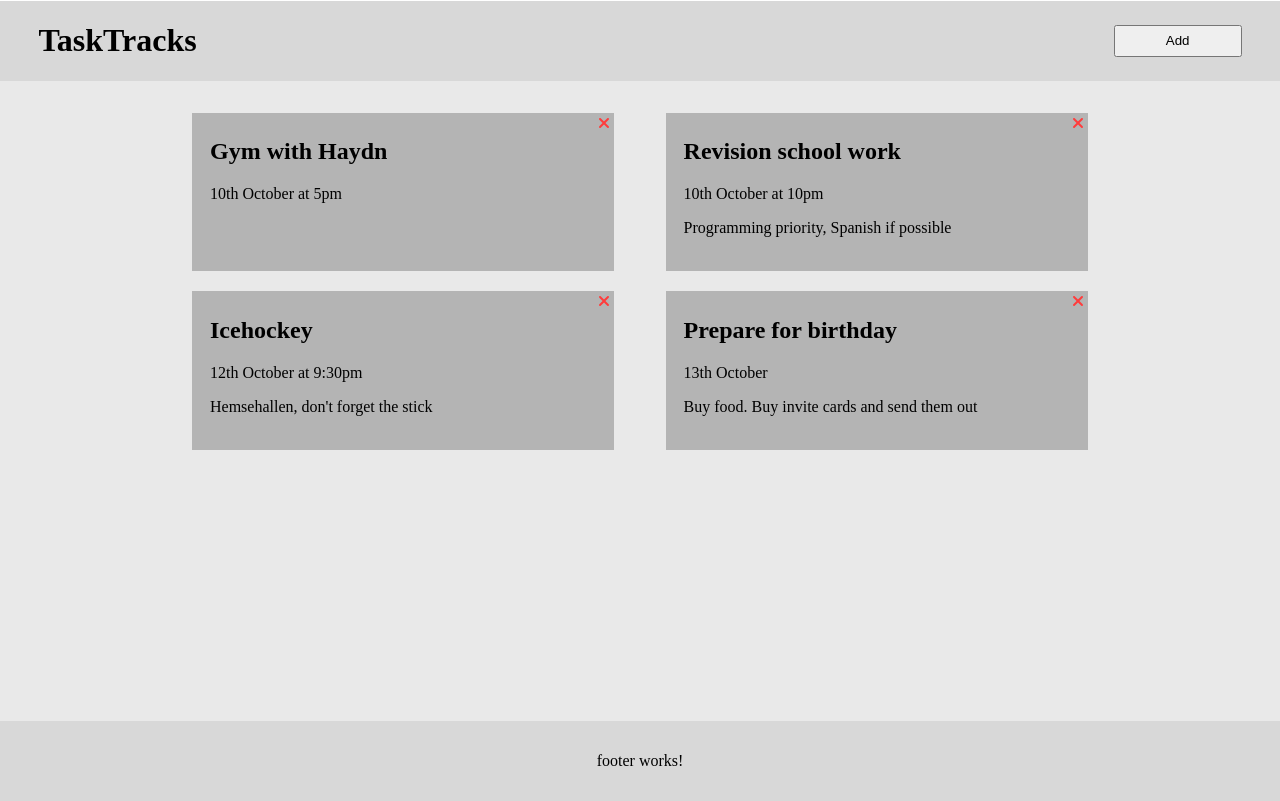
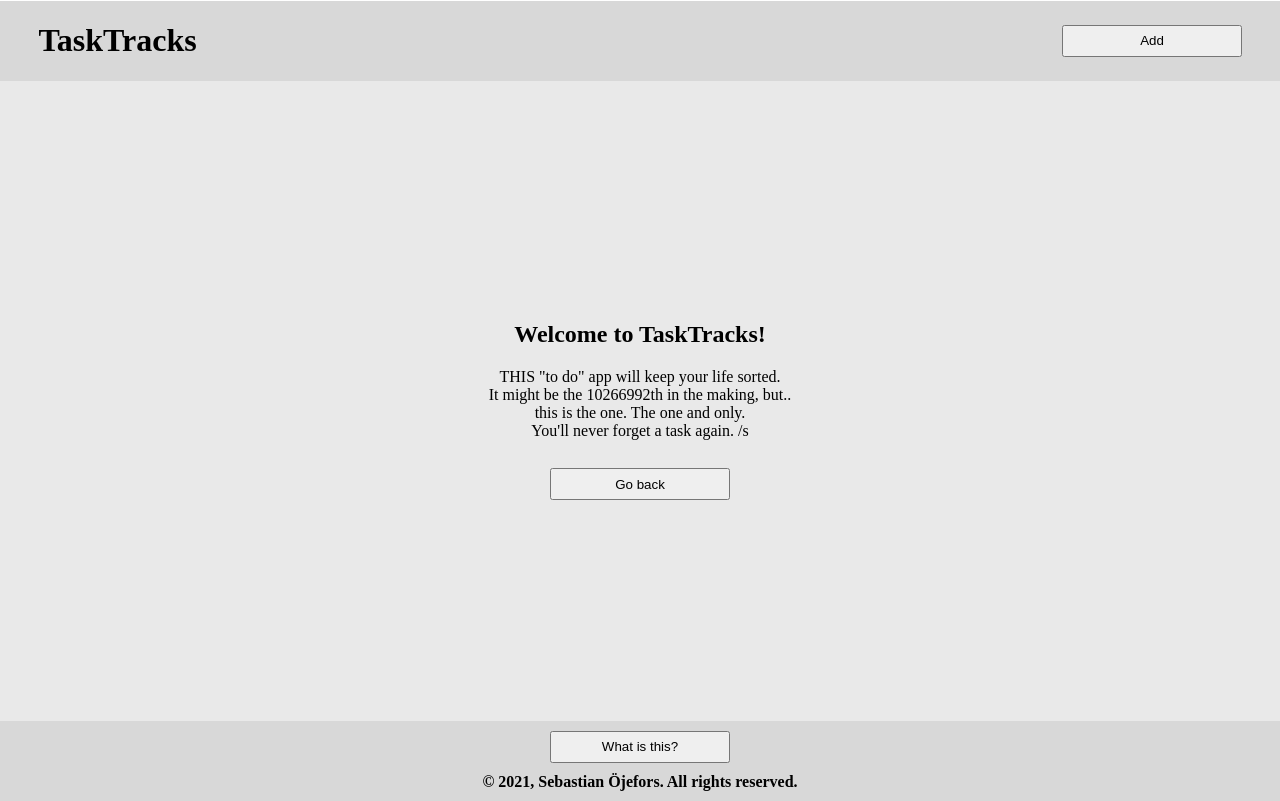
Before and after one commit to Godnoken/angular-task-tracker, an Angular app: page /about in a window 1280 px wide. Built offline with nearby package versions, Linux system fonts and the light colour scheme; data requests are answered from the project's data file.

Commit message:
Add routing and about page

```diff
--- a/db.json
+++ b/db.json
@@ -23,6 +23,11 @@
       "title": "Prepare for birthday",
       "date": "13th October",
       "description": "Buy food. Buy invite cards and send them out"
+    },
+    {
+      "title": "dfg",
+      "date": "dfgdfg",
+      "id": 5
     }
   ]
 }
--- a/src/app/app.component.html
+++ b/src/app/app.component.html
@@ -1,3 +1,3 @@
 <app-header class="header-container"></app-header>
-<app-tasks class="tasks-container"></app-tasks>
+<router-outlet style="position: absolute;"></router-outlet>
 <app-footer class="footer-container"></app-footer>
--- a/src/app/app.module.ts
+++ b/src/app/app.module.ts
@@ -11,6 +11,7 @@ import { TaskItemComponent } from './components/task-item/task-item.component';
 import { AboutComponent } from './components/about/about.component';
 import { AddTaskComponent } from './components/add-task/add-task.component';
 import { FontAwesomeModule } from '@fortawesome/angular-fontawesome';
+import { AppRoutingModule } from './app-routing.module';
 
 @NgModule({
   declarations: [
@@ -26,8 +27,8 @@ import { FontAwesomeModule } from '@fortawesome/angular-fontawesome';
     BrowserModule,
     FontAwesomeModule,
     HttpClientModule,
-    FormsModule
-
+    FormsModule,
+    AppRoutingModule
   ],
   providers: [],
   bootstrap: [AppComponent]
--- a/src/app/components/about/about.component.css
+++ b/src/app/components/about/about.component.css
@@ -0,0 +1,9 @@
+:host {
+    height: 40%;
+    display: flex;
+    flex-direction: column;
+    justify-content: space-evenly;
+    align-items: center;
+    margin: auto;
+    text-align: center;
+}
--- a/src/app/components/about/about.component.html
+++ b/src/app/components/about/about.component.html
@@ -1 +1,10 @@
-<p>about works!</p>
+<div>
+    <h2>Welcome to TaskTracks!</h2>
+    <p>
+        THIS "to do" app will keep your life sorted.<br>
+        It might be the 10266992th in the making, but..<br>
+        this is the one. The one and only.<br>
+        You'll never forget a task again. /s
+    </p>
+</div>
+<a routerLink=""><button>Go back</button></a>
--- a/src/app/components/add-task/add-task.component.css
+++ b/src/app/components/add-task/add-task.component.css
@@ -31,4 +31,5 @@ textarea {
 
 .submit-button {
     width: 50%;
+    cursor: pointer;
 }
--- a/src/app/components/footer/footer.component.css
+++ b/src/app/components/footer/footer.component.css
@@ -1,6 +1,11 @@
 :host {
     display: flex;
+    flex-direction: column;
     justify-content: space-evenly;
     align-items: center;
     background-color: rgb(216, 216, 216);
 }
+
+p {
+    font-weight: bold;
+}
--- a/src/app/components/footer/footer.component.html
+++ b/src/app/components/footer/footer.component.html
@@ -1 +1,2 @@
-<p>footer works!</p>
+<a routerLink="/about"><button>What is this?</button></a>
+<p>&copy; 2021, Sebastian Öjefors. All rights reserved.</p>
--- a/src/app/components/header/header.component.css
+++ b/src/app/components/header/header.component.css
@@ -5,8 +5,3 @@
     padding: 0 3vw;
     background-color: rgb(216, 216, 216);
 }
-
-.add-task-button {
-    width: 10vw;
-    height: 4vh;
-}
--- a/src/styles.css
+++ b/src/styles.css
@@ -11,3 +11,18 @@ body {
 ::-webkit-scrollbar {
     width: 0;
 }
+
+p {
+    margin: 0;
+}
+
+a {
+    text-decoration: none;
+    color: black;
+}
+
+button {
+    width: 14vw;
+    height: 4vh;
+    cursor: pointer;
+}
```
Also changed, not shown: src/app/app-routing.module.ts (added, +21 -0 lines).
